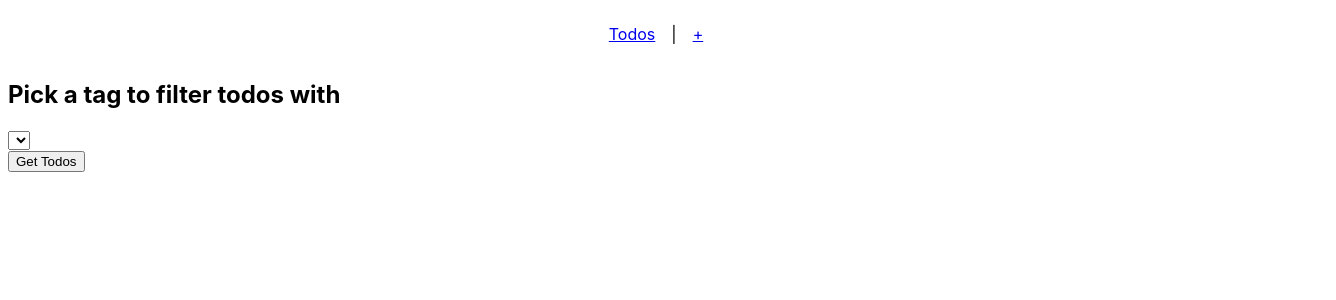
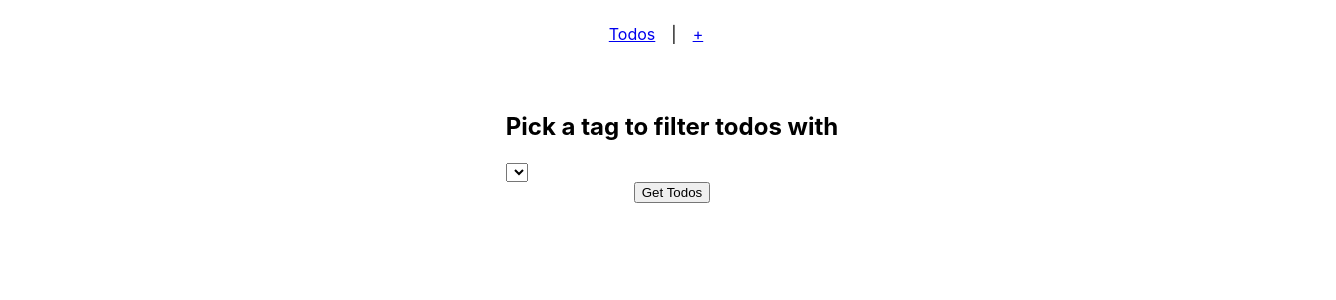
Before and after one commit to tpscrpt/fsmt-1, a React (Create React App) app in the folder packages/frontend/: page / in a window 1280 px wide. Shown: the top 300 px of the page, 1336 px wide, since content can reach past the window. Built offline with nearby package versions, Linux system fonts and the light colour scheme.

Commit message:
Various bug fixes and QoL improvement
 - reorganize App.tsx and the index view separately
 - filtering of todos now works properly (using select's onChange)
 - minor type incongruencies fixed for store/{actions,reducers}.ts

```diff
--- a/packages/frontend/src/App.tsx
+++ b/packages/frontend/src/App.tsx
@@ -1,13 +1,10 @@
 import React from "react";
-import { connect, ConnectedProps } from "react-redux";
 import { BrowserRouter as Router, Switch, Route, Link } from "react-router-dom";
-import FilterTodos from "./components/FilterTodos";
-import TodosList from "./components/TodosList";
 import CreateTodo from "./components/CreateTodo/CreateTodo";
-import { getTodos } from "./store/actions";
 import "./App.css";
+import Home from "./components/Home/Home";
 
-function App({ getTodos }: AppProps): JSX.Element {
+function App(): JSX.Element {
   return (
     <Router>
       <div className="App">
@@ -21,9 +18,7 @@ function App({ getTodos }: AppProps): JSX.Element {
             <CreateTodo />
           </Route>
           <Route path="/">
-            <FilterTodos />
-            <button onClick={getTodos}>Get Todos</button>
-            <TodosList />
+            <Home />
           </Route>
         </Switch>
       </div>
@@ -31,11 +26,4 @@ function App({ getTodos }: AppProps): JSX.Element {
   );
 }
 
-const mapDispatchToProps = {
-  getTodos,
-};
-
-const connector = connect(null, mapDispatchToProps);
-type AppProps = ConnectedProps<typeof connector>;
-
-export default connector(App);
+export default App;
--- a/packages/frontend/src/components/CreateTodo/CreateTodo.tsx
+++ b/packages/frontend/src/components/CreateTodo/CreateTodo.tsx
@@ -4,7 +4,7 @@ import { RootState } from "../../store";
 import { postTodo } from "../../store/actions";
 import Tag from "./Tag/Tag";
 import ErrorMessage from "../ErrorMessage/ErrorMessage";
-import "./index.css";
+import "./CreateTodo.css";
 
 type StateProps = {
   fetching: boolean;
--- a/packages/frontend/src/components/FilterTodos.tsx
+++ b/packages/frontend/src/components/Home/FilterTodos.tsx
@@ -1,9 +1,25 @@
 import React, { useState } from "react";
-import { connect } from "react-redux";
-import { RootState } from "../store";
-import { setFilterTag } from "../store/actions";
+import { connect, ConnectedProps } from "react-redux";
+import { RootState } from "../../store";
+import { setFilterTag } from "../../store/actions";
 
-function FilterTodos({ tags, setFilterTag }: FilterTodosProps): JSX.Element {
+type StateProps = {
+  tags: string[];
+};
+
+const mapStateToProps = (state: RootState): StateProps => ({
+  tags: Object.keys(state.todo.tags),
+});
+
+const mapDispatchToProps = {
+  setFilterTag,
+};
+
+const connector = connect(mapStateToProps, mapDispatchToProps);
+
+type Props = ConnectedProps<typeof connector>;
+
+function FilterTodos({ tags, setFilterTag }: Props): JSX.Element {
   const [selectedTag, setSelectedTag] = useState("");
 
   function handleClick(tag: string): void {
@@ -26,18 +42,4 @@ function FilterTodos({ tags, setFilterTag }: FilterTodosProps): JSX.Element {
   );
 }
 
-type FilterTodosStateProps = {
-  tags: string[];
-};
-
-const mapStateToProps = (state: RootState): FilterTodosStateProps => ({
-  tags: Object.keys(state.todo.tags),
-});
-
-const mapDispatchToProps = {
-  setFilterTag,
-};
-
-type FilterTodosProps = FilterTodosStateProps & typeof mapDispatchToProps;
-
 export default connect(mapStateToProps, mapDispatchToProps)(FilterTodos);
--- /dev/null
+++ b/packages/frontend/src/components/Home/Home.css
@@ -0,0 +1,8 @@
+.Home {
+  display: flex;
+  align-items: center;
+  justify-content: center;
+  flex-direction: column;
+  width: 100%;
+  padding: 2rem
+}
--- /dev/null
+++ b/packages/frontend/src/components/Home/Home.tsx
@@ -0,0 +1,26 @@
+import React from "react";
+import { connect, ConnectedProps } from "react-redux";
+import { getTodos } from "../../store/actions";
+import FilterTodos from "./FilterTodos";
+import TodosList from "./TodosList";
+import "./Home.css";
+
+const mapDispatchToProps = {
+  getTodos,
+};
+
+const connector = connect(null, mapDispatchToProps);
+
+type Props = ConnectedProps<typeof connector>;
+
+function Home({ getTodos }: Props): JSX.Element {
+  return (
+    <div className="Home">
+      <FilterTodos />
+      <button onClick={getTodos}>Get Todos</button>
+      <TodosList />
+    </div>
+  );
+}
+
+export default connector(Home);
--- a/packages/frontend/src/store/actions.ts
+++ b/packages/frontend/src/store/actions.ts
@@ -3,7 +3,6 @@ import {
   TodoActionType,
   GET_TODOS_FETCHING,
   GET_TODOS_ERROR,
-  SetFilterTagAction,
   SET_FILTER_TAG,
   ADD_TODOS,
   POST_TODO_FETCHING,
@@ -14,7 +13,7 @@ import { TodoResource } from "backend/src/resources/todo";
 import { client } from "../services/client";
 import { AxiosError } from "axios";
 
-export function setFilterTag(payload: string): SetFilterTagAction {
+export function setFilterTag(payload: string): TodoActionType {
   console.log("setFilterTag");
   return {
     type: SET_FILTER_TAG,
```
Also changed, not shown: packages/frontend/src/components/Home/TodosList.tsx (renamed from packages/frontend/src/components/TodosList.tsx, +6 -4 lines), packages/frontend/src/components/CreateTodo/CreateTodo.css (renamed from packages/frontend/src/components/CreateTodo/index.css).
